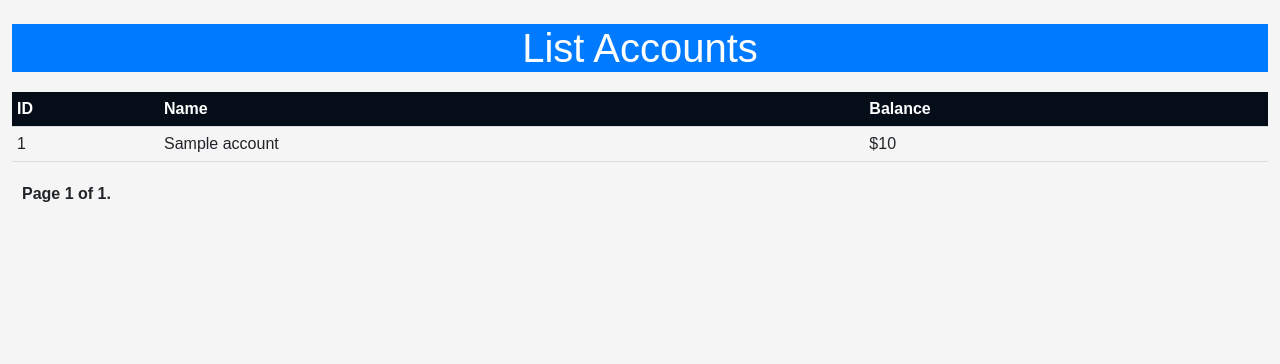
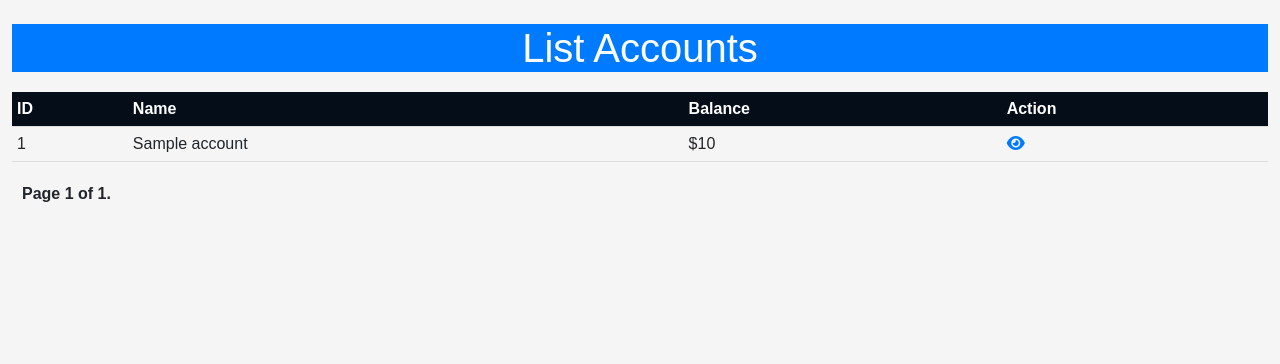
Before and after one commit to Tharwat99/account-fund-transfers-service-, a Django app: template app/account/templates/account_list.html in a window 1280 px wide. Shown: the part 56-420 px from the top of the page. Run offline with Django 4.2, Linux system fonts and the light colour scheme; the template is opened without the code that fills it: most values are stand-ins (such as "Sample title", 1, 10 or a date in 2020).

Commit message:
update and enhance list view page

```diff
--- a/app/account/templates/account_list.html
+++ b/app/account/templates/account_list.html
@@ -15,6 +15,7 @@
                     <th>ID</th>
                     <th>Name</th>
                     <th>Balance</th>
+                    <th>Action</th>
                 </tr>
             </thead>
             <tbody>
@@ -23,6 +24,8 @@
                         <td>{{ account.id }}</td>
                         <td>{{ account.name }}</td>
                         <td>${{ account.balance }}</td>
+                        <td><a href="{% url 'get_account' account.id %}"><i class="fa-solid fa-eye"></i></a></td>
+
                     </tr>
                 {% endfor %}
             </tbody>
--- a/app/account/templates/base.html
+++ b/app/account/templates/base.html
@@ -6,6 +6,7 @@
     <title>{% block title %}{% endblock %}</title>
     <meta name="viewport" content="width=device-width, initial-scale=1, shrink-to-fit=no">
     <link href="https://cdn.jsdelivr.net/npm/bootstrap@5.2.3/dist/css/bootstrap.min.css" rel="stylesheet">
+    <link rel="stylesheet" href="https://cdnjs.cloudflare.com/ajax/libs/font-awesome/6.4.2/css/all.min.css">
     <link rel="stylesheet" type="text/css" href="{% static 'css/main.css' %}">
     {% block head %}{% endblock %}
   </head>
```
Also changed, not shown: app/account/views.py (+9 -9 lines).
